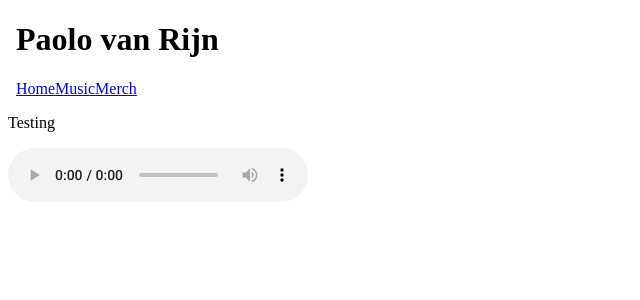
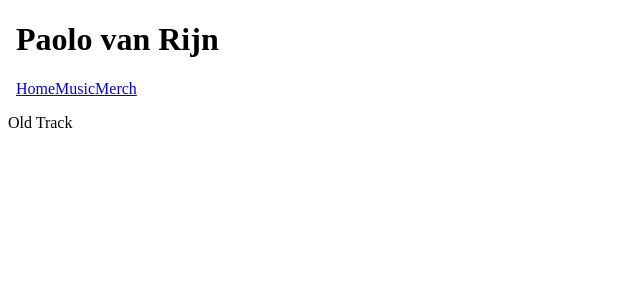
Before and after one commit to paulreyneveld/pvr, a Next.js app: page /music in a window 1280 px wide. Shown: the top 300 px of the page, without its empty margins (0-640 px from the left). Built offline with nearby package versions, Linux system fonts and the light colour scheme.

Commit message:
Tried to use an embedded player from Soundcloud to no success

```diff
--- a/pages/_app.js
+++ b/pages/_app.js
@@ -4,7 +4,7 @@ import Layout from '../components/Layout'
 function MyApp({ Component, pageProps }) {
   return (
   <>
-  <Layout />
+  <Layout/>
   <Component {...pageProps} />
   </>)
 }
--- a/pages/music.js
+++ b/pages/music.js
@@ -2,10 +2,9 @@ import Layout from '../components/Layout';
 
 const Music = () => {
     return (
-        <>
-        <p>Testing</p>
-        <audio src="dw37.mp3" controls />
-        </>
+        <div class="flex place-content-center">
+        <p class="text-white block">Old Track</p>
+        </div>
     )
 }
 
```
